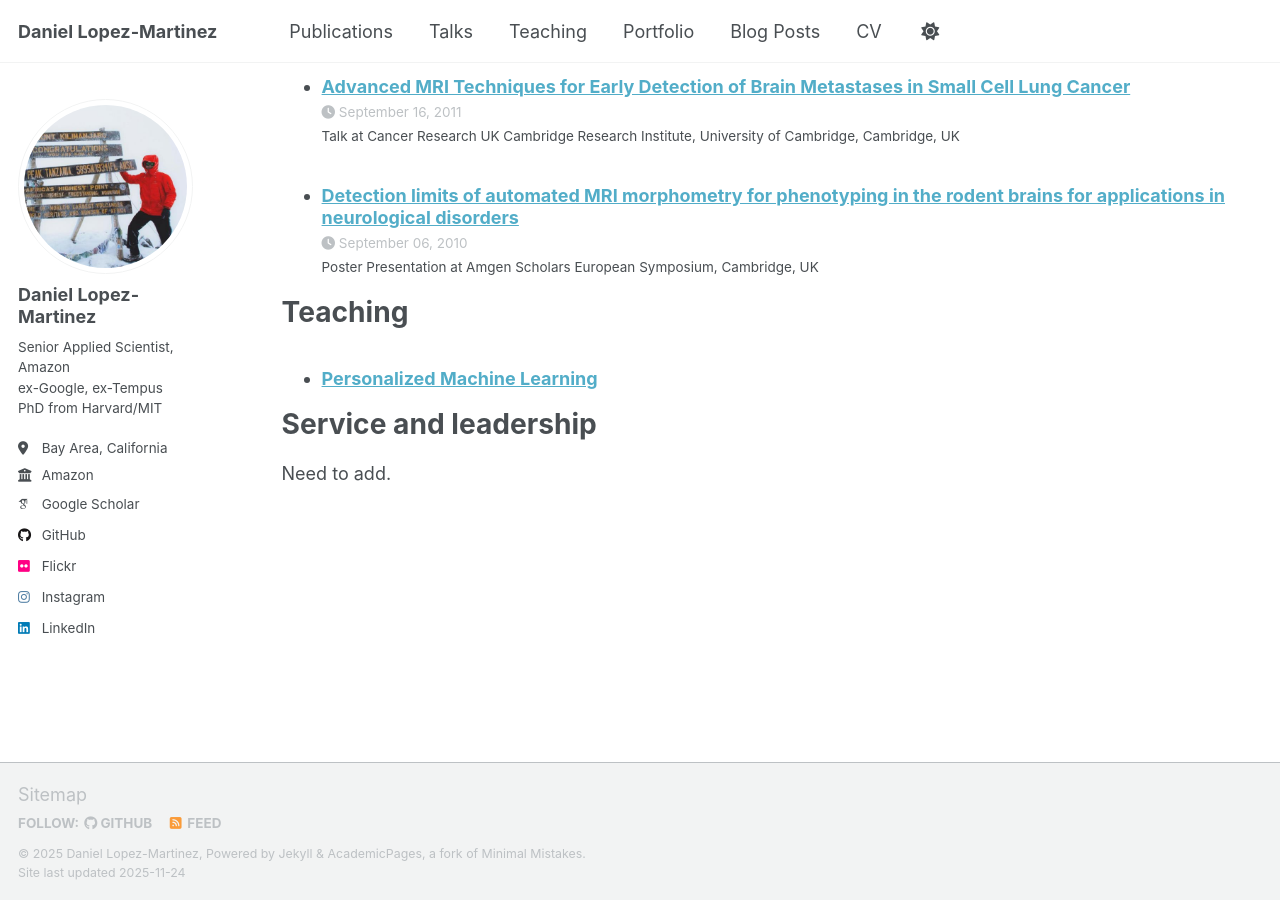
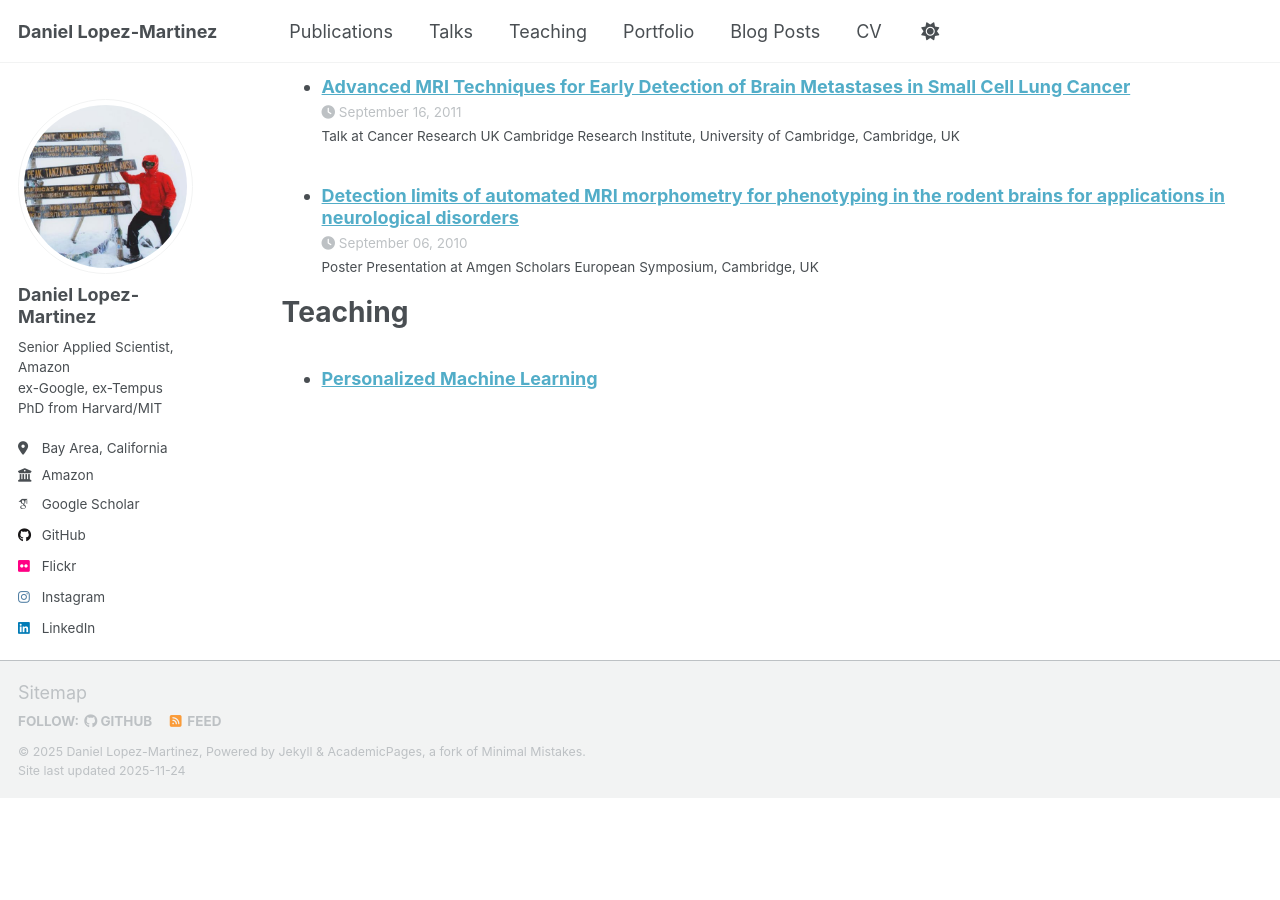
Before and after one commit to daniel-lopezmartinez/daniel-lopezmartinez.github.io, a Jekyll site: the page built from _pages/cv.md, in a window 1280 px wide and 900 px high, scrolled down 4844 px. Built offline with Jekyll 4.4.1, drawn with Linux system fonts in a browser that asks for light colours; some web fonts are replaced; a script that is not in the unit is left out; after the commit the page ends 5642 px from its top, so only the background shows below that.

Commit message:
Commented out'

```diff
--- a/_pages/cv.md
+++ b/_pages/cv.md
@@ -95,6 +95,6 @@ Teaching
     {% include archive-single-cv.html %}
   {% endfor %}</ul>
 
-Service and leadership
+<!-- Service and leadership
 ======
-Need to add.
+Need to add. -->
```
